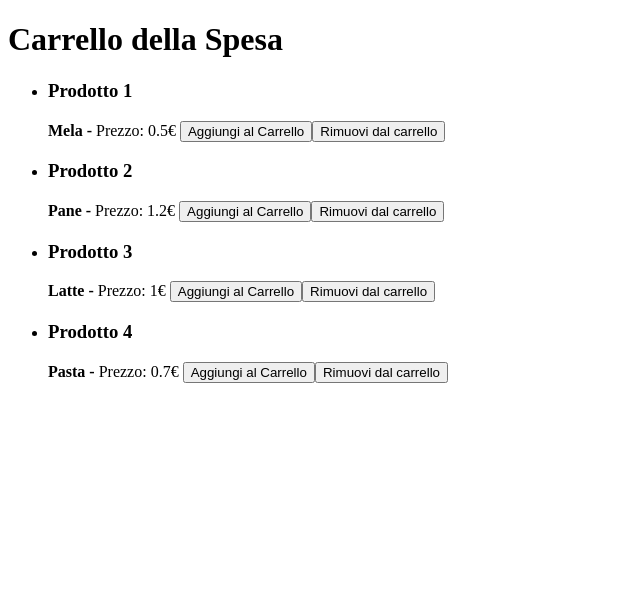
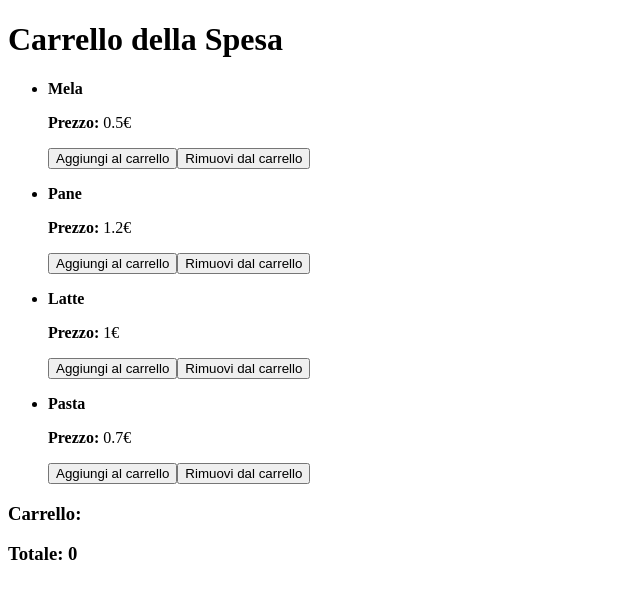
Before and after one commit to andreapanico12/ex-react-usereducer-spesa, a React (Vite) app: page / in a window 1280 px wide. Shown: the top 598 px of the page, without its empty margins (0-640 px from the left). Built offline with nearby package versions, Linux system fonts and the light colour scheme.

Commit message:
refactor CarrelloDellaSpesa component to improve cart functionality and UI, including quantity updates and total price calculation

```diff
--- a/src/assets/components/CarrelloDellaSpesa.jsx
+++ b/src/assets/components/CarrelloDellaSpesa.jsx
@@ -10,70 +10,83 @@ function CarrelloDellaSpesa() {
     { name: 'Pasta', price: 0.7 },
     ])
 
-   const [addedProducts, setAddedProducts] = useState([])
+    const [addedProducts, setAddedProducts] = useState([]);
 
-   const updateProductQuantity = (product) => {
-    setAddedProducts((prevProducts) =>
-      prevProducts.map((addedProduct) => {
-        if (addedProduct.name === product.name) {
-          return { ...addedProduct, quantity: addedProduct.quantity + 1 };
+
+
+    // funzioni:
+    const addToCart = (product) => {
+      setAddedProducts((prev) => [...prev, {...product, quantity: 1}])
+    }
+
+    const updateProductQuantity = (product, newQuantity) =>{
+      const parsedQuantity = Math.floor(number(newQuantity));
+      const updatedProducts = addedProducts.map((item) => {
+        if (item.name === product.name && !parsedQuantity){
+          return {...item, quantity: item.quantity + 1}
         }
-        return addedProduct;
+        else if (!isNaN(parsedQuantity) && parsedQuantity >= 1 && item.name === product.name){
+          return {...item, quantity: parsedQuantity}
+
+        }
+        return item
       })
-    );
-   }
-   const removeFromCart = (product) => {
-    setAddedProducts ((prevProducts) => {
-      const productExists = prevProducts.some((addedProduct) => addedProduct.name === product.name);
 
-      if(productExists) {
-        return prevProducts.filter((addedProduct) => addedProduct.name !== product.name);
-      }
-    })
-   }
 
-   const addToCart = (product) => {
-    const productExists = addedProducts.some((addedProduct) => addedProduct.name === product.name);
+      setAddedProducts(updatedProducts)
+    }
 
-    if (!productExists) {
-    setAddedProducts((prevProducts) => [...prevProducts, {...product, quantity: 1} ])
-   }
-   if (productExists) {
-    updateProductQuantity(product);
-   }
-  }
+    // const updateProductQuantityInput = (productName, newQuantity) => {
+    //   const parsed = parseInt(newQuantity);
+    //   if (!isNaN(parsed) && parsed >= 1) {
+    //     const updated = addedProducts.map((item) =>
+    //       item.name === productName
+    //         ? { ...item, quantity: parsed }
+    //         : item
+    //     );
+    //     setAddedProducts(updated);
+    //   }
+    // };
+
+    const removeFromCart = (product) => {
+      const updatedProducts = addedProducts.filter((item) => item.name !== product.name)
+      setAddedProducts(updatedProducts)
+    }
+
+    const totalPrice = () => {
+      return addedProducts.reduce((acc, item) => acc + (item.price * item.quantity),0)
+    }
 
   return (
     <>
     <ul>
-    {products.map((product, index) => {
-      return (
-        <li key={index}>
-          <h3>Prodotto {index + 1}</h3>
-          <span><strong>{product.name} - </strong></span>
-          <span>Prezzo: {product.price}€ </span>
-          <button onClick={() => addToCart(product)}>Aggiungi al Carrello </button>
+      {products.map((product, index) => {
+        return (
+          <li key={index}>
+            <p><strong>{product.name}</strong></p>
+            <p><strong>Prezzo: </strong> {product.price}€</p>
+            <button onClick={!addedProducts.some((item) => item.name === product.name) ?() => addToCart(product) : () =>  updateProductQuantity(product) }>Aggiungi al carrello</button>
+            <button onClick={() => removeFromCart(product)}> Rimuovi dal carrello </button>
+          </li>
+        )
 
-          <button onClick={() => removeFromCart(product)}> Rimuovi dal carrello</button>
-
-        </li>
-      )
-    })}
+      })}
     </ul>
-    {addedProducts.length > 0 && <h2>Carrello</h2>}
+    <h3>Carrello:</h3>
     <ul>
       {addedProducts.map((product, index) => {
         return (
           <li key={index}>
-            <h3>Prodotto {index + 1}</h3>
-            <span><strong>{product.name} - </strong></span>
-            <span>Prezzo: {product.price}€</span>
-            <p>Quantità: {product.quantity}</p>
+            <p><strong>{product.name}</strong></p>
+            <p><strong>Prezzo: </strong> {product.price}€</p>
+            <p><strong>Quantità: </strong> <input type="number" value={product.quantity ? product.quantity : 0} onChange={(e) => updateProductQuantity(product ,e.target.value)}/></p>
           </li>
         )
       })}
     </ul>
-    {addedProducts.length > 0 && <h3>Totale: {addedProducts.reduce((acc, product) => acc + product.price * product.quantity, 0)}€</h3>}
+    <h3>Totale: {totalPrice()}</h3>
+
+
     </>
   );
 }
```
